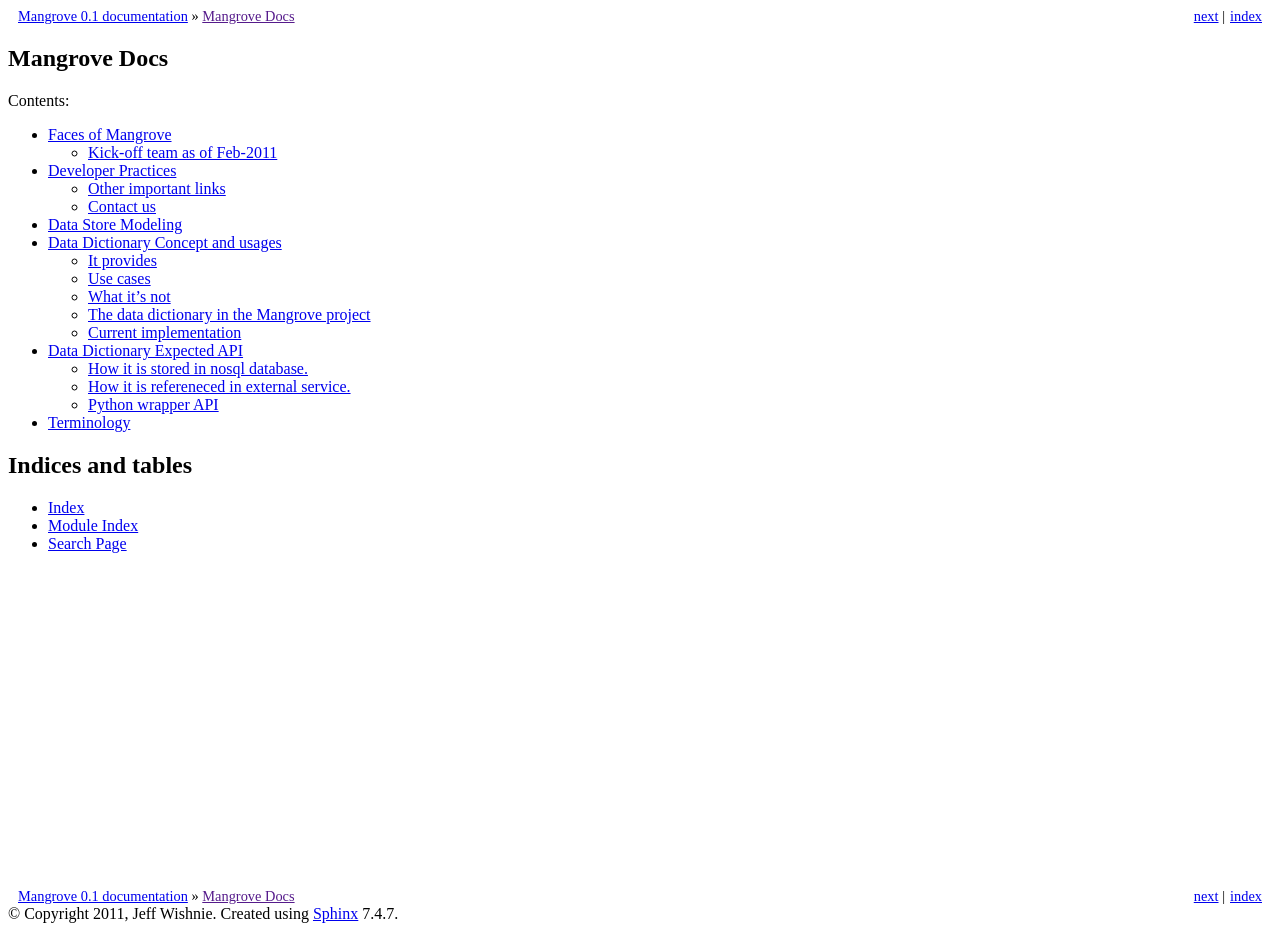
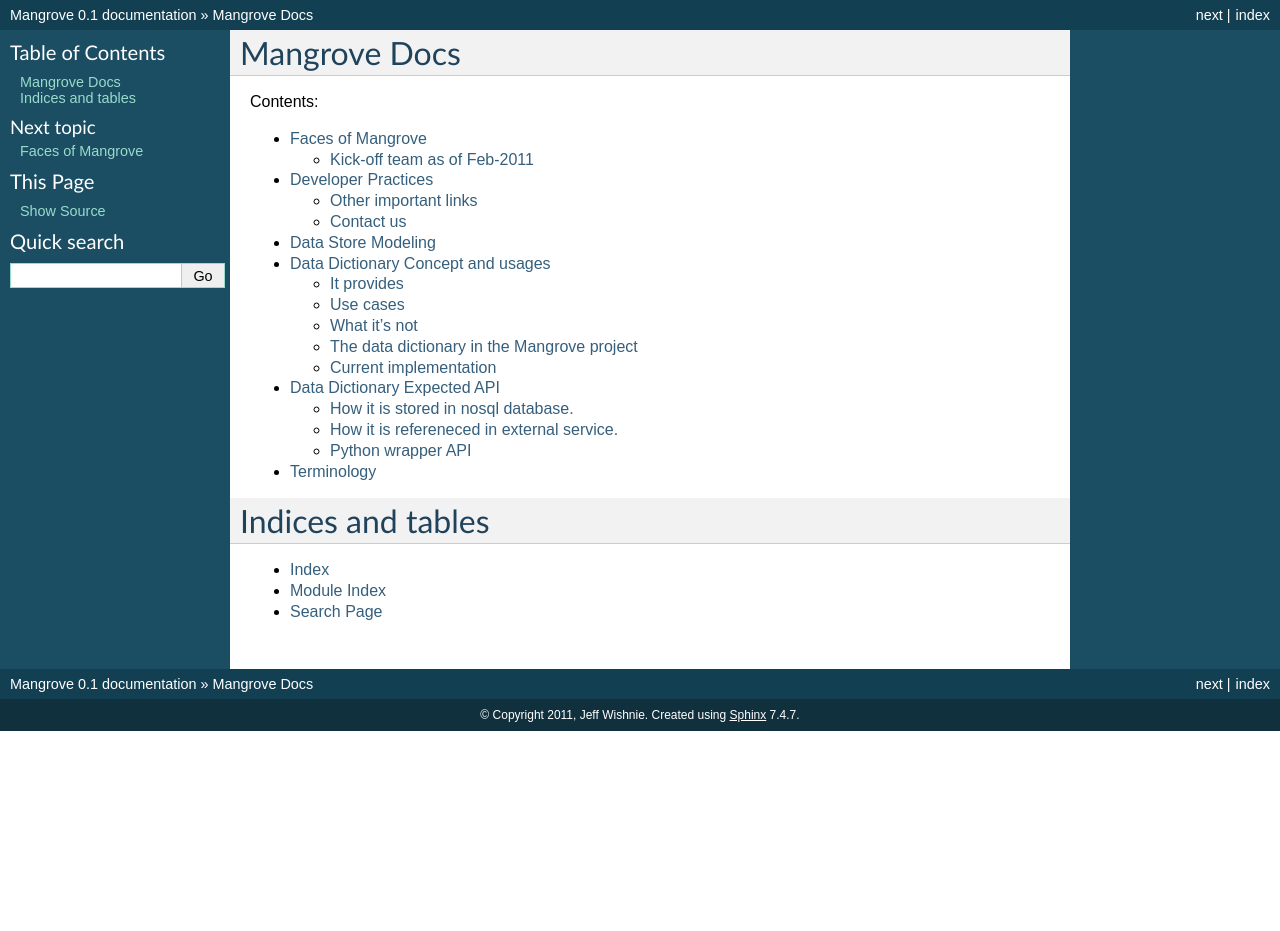
Before and after one commit to ini-asangansi/mangrove, a Sphinx documentation site: the page built from docs/index.rst, in a window 1280 px wide. Built offline with Sphinx 7.4.7, drawn with Linux system fonts in a browser that asks for light colours; pages that are not in the unit, such as notebooks, are missing from menus; after the commit the page ends 900 px from its top, so only the background shows below that.

```diff
--- a/docs/conf.py
+++ b/docs/conf.py
@@ -92,8 +92,8 @@
 
 # The theme to use for HTML and HTML Help pages.  Major themes that come with
 # Sphinx are currently 'default' and 'sphinxdoc'.
-# html_theme = 'default'
-html_theme = 'basic'
+html_theme = 'default'
+#html_theme = 'basic'
 
 # Theme options are theme-specific and customize the look and feel of a theme
 # further.  For a list of options available for each theme, see the
```
